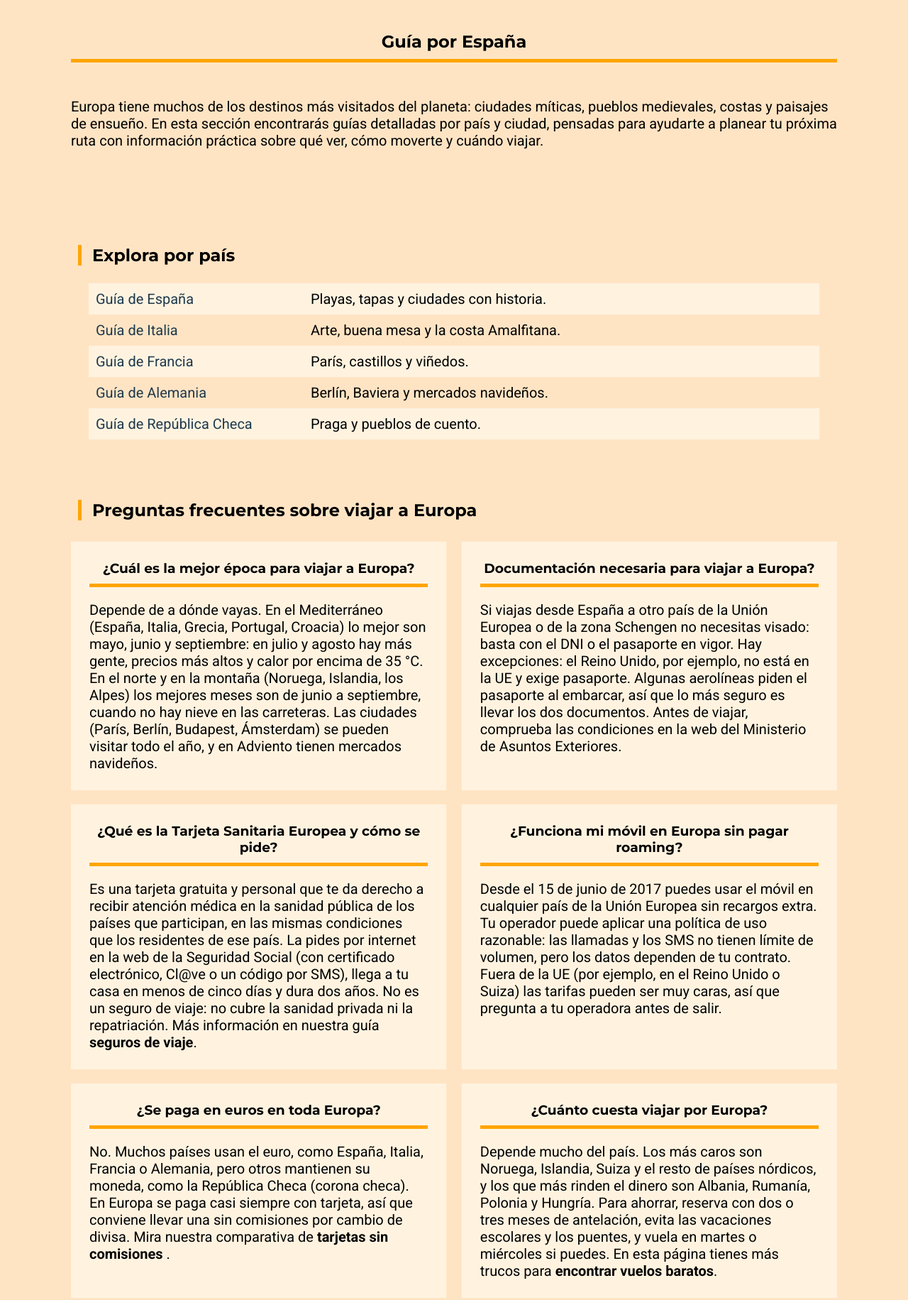
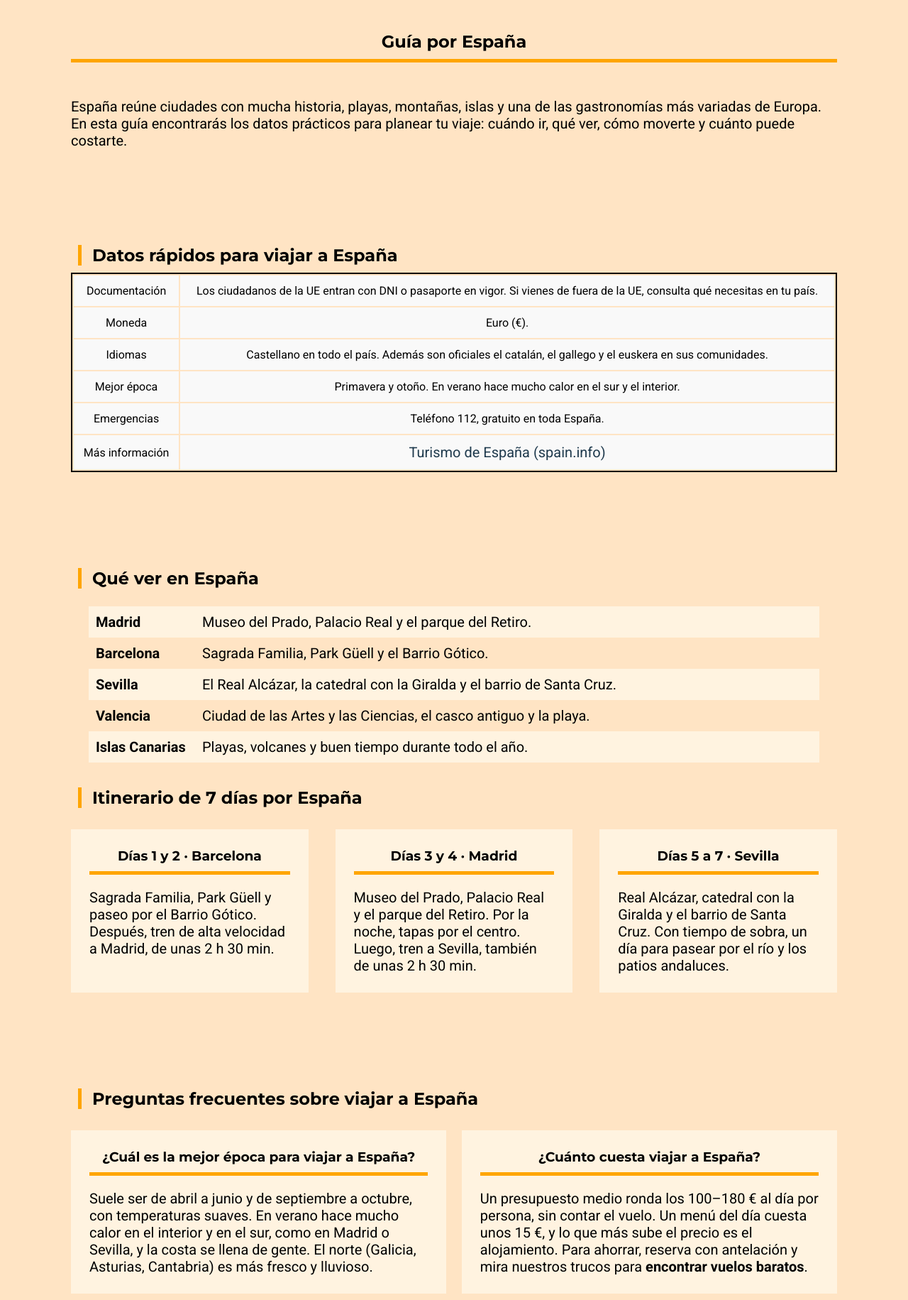
Before and after one commit to hugo1998pul/hugo1998pul.github.io, a plain HTML site: page Europa/paises/España.html in a window 1280 px wide. Shown: the part 240-2071 px from the top of the page at 71% size. Drawn offline with Linux system fonts and the light colour scheme.

Commit message:
Add files via upload

```diff
--- a/Europa/paises/España.html
+++ b/Europa/paises/España.html
@@ -3,8 +3,8 @@
 <head>
      <meta charset="UTF-8" />
     <meta name="viewport" content="width=device-width, initial-scale=1.0" />
-    <meta name="keywords" content="viajes, mundo , turismo, transporte, alojamiento, gastronomía, cultura, aventura, naturaleza, historia, playas, montañas, ciudades, destinos turísticos, Europa, viajar por Europa, guía de viaje Europa, qué ver en Europa, escapadas, España, Italia, Roma, Francia, París, Alemania, Berlín, República Checa, Praga, interrail">
-    <meta name="description" content="Guías de viaje por Europa: qué ver, cómo moverte y cuándo viajar a España, Italia, Francia, Alemania y República Checa, con respuestas a las dudas más comunes.">
+    <meta name="keywords" content="viajar a España, guía de viaje España, qué ver en España, mejor época para viajar a España, Madrid, Barcelona, Sevilla, Andalucía, playas de España, escapadas por España">
+    <meta name="description" content="Guía de viaje por España: qué ver, cuándo ir, cómo moverte y cuánto cuesta, con datos prácticos y respuestas a las dudas más comunes.">
     <meta name="subject" content="viajes">
     <meta name="author" content="Hugo Puente">
     <meta name="language" content="español">
@@ -14,8 +14,8 @@
     <link rel="apple-touch-icon" sizes="180x180" href="../../favicon_io/favicon-16x16.png">
     <link rel="icon" type="image/png" sizes="32x32" href="../../favicon_io/favicon-32x32.png">
     <link rel="icon" type="image/png" sizes="16x16" href="../../favicon_io/favicon-16x16.png">
-    <link rel="manifest" href="/site.webm anifest">
-    <link rel="canonical" href="https://hugo1998pul.github.io/Europa/index.html">
+    <link rel="manifest" href="/site.webmanifest">
+    <link rel="canonical" href="https://hugo1998pul.github.io/Europa/paises/España">
     <link rel="preconnect" href="https://fonts.googleapis.com">
     <link rel="preconnect" href="https://fonts.gstatic.com" crossorigin>
     <link href="https://fonts.googleapis.com/css2?family=Montserrat:ital,wght@0,100..900;1,100..900&family=Roboto:ital,wght@0,100..900;1,100..900&display=swap"       rel="stylesheet">
@@ -40,59 +40,102 @@
         <section id="paisesgen">
             <h1 >Guía por España</h1>
             <p>
-                Europa tiene muchos de los destinos más visitados del planeta: ciudades míticas,
-                pueblos medievales, costas y paisajes de ensueño. En esta
-                sección encontrarás guías detalladas por país y ciudad, pensadas para
-                ayudarte a planear tu próxima ruta con información práctica sobre qué ver,
-                cómo moverte y cuándo viajar.
+                España reúne ciudades con mucha historia, playas, montañas, islas y una de las gastronomías más
+                variadas de Europa. En esta guía encontrarás los datos prácticos para planear tu viaje: cuándo ir,
+                qué ver, cómo moverte y cuánto puede costarte.
             </p>
         </section>
+        <section id="datos">
+            <h2>Datos rápidos para viajar a España</h2>
+            <table>
+                <tr>
+                    <td>Documentación</td>
+                    <td>Los ciudadanos de la UE entran con DNI o pasaporte en vigor. Si vienes de fuera de la UE, consulta qué necesitas en tu país.</td>
+                </tr>
+                <tr>
+                    <td>Moneda</td>
+                    <td>Euro (€).</td>
+                </tr>
+                <tr>
+                    <td>Idiomas</td>
+                    <td>Castellano en todo el país. Además son oficiales el catalán, el gallego y el euskera en sus comunidades.</td>
+                </tr>
+                <tr>
+                    <td>Mejor época</td>
+                    <td>Primavera y otoño. En verano hace mucho calor en el sur y el interior.</td>
+                </tr>
+                <tr>
+                    <td>Emergencias</td>
+                    <td>Teléfono 112, gratuito en toda España.</td>
+                </tr>
+                <tr>
+                    <td>Más información</td>
+                    <td><a href="https://spain.info/es/" target="_blank" title="Web oficial de turismo de España">Turismo de España (spain.info)</a></td>
+                </tr>
+            </table>
+        </section>
             <section id="paises">
-            <h2>Explora por país</h2>
+            <h2>Qué ver en España</h2>
             <ol>
-                <li><a href="../Europa/paises/España.html">Guía de España</a><p>Playas, tapas y ciudades con historia.</p></li>
-                <li><a href="">Guía de Italia</a><p>Arte, buena mesa y la costa Amalfitana.</p></li>
-                <li><a href="">Guía de Francia</a><p>París, castillos y viñedos.</p></li>
-                <li><a href="">Guía de Alemania</a><p>Berlín, Baviera y mercados navideños.</p></li>
-                <li><a href="">Guía de República Checa</a><p>Praga y pueblos de cuento.</p></li>
+                <li><span>Madrid</span><p>Museo del Prado, Palacio Real y el parque del Retiro.</p></li>
+                <li><span>Barcelona</span><p>Sagrada Familia, Park Güell y el Barrio Gótico.</p></li>
+                <li><span>Sevilla</span><p>El Real Alcázar, la catedral con la Giralda y el barrio de Santa Cruz.</p></li>
+                <li><span>Valencia</span><p>Ciudad de las Artes y las Ciencias, el casco antiguo y la playa.</p></li>
+                <li><span>Islas Canarias</span><p>Playas, volcanes y buen tiempo durante todo el año.</p></li>
             </ol>
         </section>
-        <section id="frecuentes">
-        <h2>Preguntas frecuentes sobre viajar a Europa</h2>
+        <section id="itinerario">
+            <h2>Itinerario de 7 días por España</h2>
             <div>
-                    <h3>¿Cuál es la mejor época para viajar a Europa?</h3>
-                    <p>Depende de a dónde vayas. En el Mediterráneo (España, Italia, Grecia, Portugal, Croacia) lo mejor son mayo, junio y septiembre: en julio y agosto hay más gente, precios más altos y calor por encima de 35 °C. En el norte y en la montaña (Noruega, Islandia, los Alpes) los mejores meses son de junio a septiembre, cuando no hay nieve en las carreteras. Las ciudades (París, Berlín, Budapest, Ámsterdam) se pueden visitar todo el año, y en Adviento tienen mercados navideños.</p>
+                <h3>Días 1 y 2 · Barcelona</h3>
+                <p>Sagrada Familia, Park Güell y paseo por el Barrio Gótico. Después, tren de alta velocidad a Madrid, de unas 2 h 30 min.</p>
             </div>
             <div>
-                    <h3>Documentación necesaria para viajar a Europa?</h3>
-                    <p>Si viajas desde España a otro país de la Unión Europea o de la zona Schengen no necesitas visado: basta con el DNI o el pasaporte en vigor. Hay excepciones: el Reino Unido, por ejemplo, no está en la UE y exige pasaporte. Algunas aerolíneas piden el pasaporte al embarcar, así que lo más seguro es llevar los dos documentos. Antes de viajar, comprueba las condiciones en la web del Ministerio de Asuntos Exteriores.</p>
+                <h3>Días 3 y 4 · Madrid</h3>
+                <p>Museo del Prado, Palacio Real y el parque del Retiro. Por la noche, tapas por el centro. Luego, tren a Sevilla, también de unas 2 h 30 min.</p>
             </div>
             <div>
-                    <h3>¿Qué es la Tarjeta Sanitaria Europea y cómo se pide?</h3>
-                     <p>Es una tarjeta gratuita y personal que te da derecho a recibir atención médica en la sanidad pública de los países que participan, en las mismas condiciones que los residentes de ese país. La pides por internet en la web de la Seguridad Social (con certificado electrónico, Cl@ve o un código por SMS), llega a tu casa en menos de cinco días y dura dos años. No es un seguro de viaje: no cubre la sanidad privada ni la repatriación. Más información en nuestra guía <span><a href="../seguros.html">seguros de viaje</a></span>.</p></div>
+                <h3>Días 5 a 7 · Sevilla</h3>
+                <p>Real Alcázar, catedral con la Giralda y el barrio de Santa Cruz. Con tiempo de sobra, un día para pasear por el río y los patios andaluces.</p>
+            </div>
+        </section>
+        <section id="frecuentes">
+        <h2>Preguntas frecuentes sobre viajar a España</h2>
             <div>
-                    <h3>¿Funciona mi móvil en Europa sin pagar roaming?</h3>
-                    <p>Desde el 15 de junio de 2017 puedes usar el móvil en cualquier país de la Unión Europea sin recargos extra. Tu operador puede aplicar una política de uso razonable: las llamadas y los SMS no tienen límite de volumen, pero los datos dependen de tu contrato. Fuera de la UE (por ejemplo, en el Reino Unido o Suiza) las tarifas pueden ser muy caras, así que pregunta a tu operadora antes de salir.</p>
+                <h3>¿Cuál es la mejor época para viajar a España?</h3>
+                <p>Suele ser de abril a junio y de septiembre a octubre, con temperaturas suaves. En verano hace mucho calor en el interior y en el sur, como en Madrid o Sevilla, y la costa se llena de gente. El norte (Galicia, Asturias, Cantabria) es más fresco y lluvioso.</p>
             </div>
             <div>
-                  <h3>¿Se paga en euros en toda Europa?</h3>
-                    <p>No. Muchos países usan el euro, como España, Italia, Francia o Alemania, pero otros mantienen su moneda, como la República Checa (corona checa). En Europa se paga casi siempre con tarjeta, así que conviene llevar una sin comisiones por cambio de divisa. Mira nuestra comparativa de <span><a href="../tarjeta.html">tarjetas sin comisiones</a></span> .</p>
+                <h3>¿Cuánto cuesta viajar a España?</h3>
+                <p>Un presupuesto medio ronda los 100–180 € al día por persona, sin contar el vuelo. Un menú del día cuesta unos 15 €, y lo que más sube el precio es el alojamiento. Para ahorrar, reserva con antelación y mira nuestros trucos para <span><a href="../../organizacion.html">encontrar vuelos baratos</a></span>.</p>
             </div>
             <div>
-                    <h3>¿Cuánto cuesta viajar por Europa?</h3>
-                    <p>Depende mucho del país. Los más caros son Noruega, Islandia, Suiza y el resto de países nórdicos, y los que más rinden el dinero son Albania, Rumanía, Polonia y Hungría. Para ahorrar, reserva con dos o tres meses de antelación, evita las vacaciones escolares y los puentes, y vuela en martes o miércoles si puedes. En esta página tienes más trucos para <span><a href="../organizacion.html">encontrar vuelos baratos</a></span>.</p>
+                <h3>¿Qué documentación necesito para viajar a España?</h3>
+                <p>Si eres ciudadano de la Unión Europea, basta con el DNI o el pasaporte en vigor. Si vienes de fuera de la UE, los requisitos dependen de tu nacionalidad: consúltalos en la web del Ministerio de Asuntos Exteriores antes de reservar.</p>
             </div>
             <div>
-                   <h3>¿Cómo me muevo entre países: coche, tren o avión?</h3>
-                    <p>Para países cercanos suele ser más flexible y barato el coche o el tren; para los lejanos suele salir mejor un vuelo de bajo coste reservado con tiempo. El tren nocturno te ahorra una noche de hotel y el autobús es lo más barato, aunque es más lento. Si vas en coche, ten en cuenta que Austria, Eslovenia y Hungría cobran viñeta de autopista.</p>
+                <h3>¿Cómo me muevo entre ciudades: tren, autobús o avión?</h3>
+                <p>El tren de alta velocidad (AVE) conecta las grandes ciudades y es la forma más cómoda de ir de una a otra. El autobús es más barato pero más lento, y el avión compensa en distancias largas o para llegar a las islas.</p>
             </div>
             <div>
-                    <h3>¿Cómo ahorro en alojamiento y comida allí?</h3>
-                    <p>Alójate en apartamentos, hostales o B&B en vez de hoteles: si te quedas una semana o más, un apartamento suele salir más barato. Compra un abono de transporte de varios días en lugar de billetes sueltos, come el menú del día al mediodía o compra en mercados y supermercados, y aprovecha los free tours (pagas lo que quieras) y los días de entrada gratuita a los museos.</p>
+                <h3>¿Cuántos días necesito para ver lo principal?</h3>
+                <p>Para un primer viaje, siete días dan para tres ciudades, como Barcelona, Madrid y Sevilla, sin ir con prisas. Tienes la ruta completa en el itinerario de esta página.</p>
             </div>
             <div>
-                   <h3>¿Qué extras pueden encarecer mi viaje?</h3>
-                    <p>En las aerolíneas de bajo coste, el equipaje facturado puede costar más que el propio vuelo, así que viaja con mochila o equipaje de cabina. Evita también los extras opcionales, como el embarque prioritario, el desayuno o la salida tardía del hotel.</p>
+                <h3>¿Hace falta alquilar coche?</h3>
+                <p>En las ciudades no: el transporte público y el tren funcionan bien y aparcar es caro. El coche compensa para recorrer la costa, zonas rurales o pueblos con pocas conexiones de tren.</p>
+            </div>
+            <div>
+                <h3>¿Se paga con tarjeta o en efectivo?</h3>
+                <p>En casi todos los sitios se paga con tarjeta, pero conviene llevar algo de efectivo para mercados y bares pequeños. Para no pagar comisiones, mira nuestra comparativa de <span><a href="../../tarjeta.html">tarjetas sin comisiones</a></span>.</p>
+            </div>
+            <div>
+                <h3>¿Necesito seguro de viaje?</h3>
+                <p>Si eres de la UE, la Tarjeta Sanitaria Europea te cubre la sanidad pública, pero no incluye la sanidad privada ni la repatriación. Más información en nuestra guía de <span><a href="../../seguros.html">seguros de viaje</a></span>.</p>
+            </div>
+            <div>
+                <h3>¿A qué hora se come y se cena en España?</h3>
+                <p>Lo habitual es comer sobre las 14:00 y cenar sobre las 21:00, más tarde que en otros países europeos. Muchas cocinas cierran entre comidas, así que conviene reservar mesa si quieres cenar pronto.</p>
             </div>
         </section>
         </main>
--- a/css/style.css
+++ b/css/style.css
@@ -357,6 +357,49 @@
         margin: 10px;
     }
 
+    #datos h2{
+        border-left: 5px solid orange;
+        text-align: left;
+        padding-left: 15px;
+        margin: 10px;
+    }
+    #paises span{
+        display: inline-block;
+        vertical-align: top;
+        width: 150px;
+    }
+    #itinerario{
+        display: flex;
+        flex-wrap: wrap;
+        justify-content: space-between;
+        gap: 20px;
+        padding-top: 0;
+    }
+    #itinerario h2{
+    width: 100%;
+    border-left: 5px solid orange;
+    text-align: left;
+    padding-left: 15px;
+    margin: 10px;
+    }
+    #itinerario div{
+    width: 31%;
+    box-sizing: border-box;
+    padding: 16px;
+    background-color: #fff3e0;
+    }
+    #itinerario h3{
+    border-bottom: 5px solid orange;
+    text-align: center;
+    margin: 10px;
+    margin-bottom: 20px;
+    padding-bottom: 10px;
+    }
+    #itinerario p{
+    text-align: left;
+    margin: 10px;
+    }
+
     footer{
         text-align: center;
         border-top: 1px solid black;
```
Lines whose indentation alone changed are shown as unchanged.
